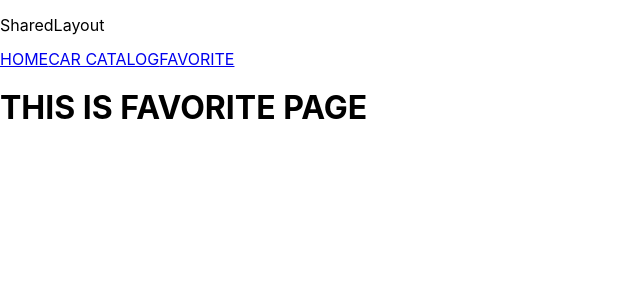
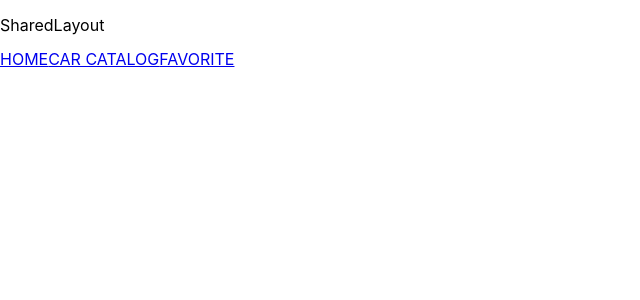
Before and after one commit to barkode/rent-cars-app, a React (Create React App) app: page /favorites in a window 1280 px wide. Shown: the top 300 px of the page, without its empty margins (0-640 px from the left). Built offline with nearby package versions, Linux system fonts and the light colour scheme.

Commit message:
Add markup to Favotites page

```diff
--- a/src/pages/Favorites/Favorites.jsx
+++ b/src/pages/Favorites/Favorites.jsx
@@ -1,14 +1,18 @@
-import React from 'react';
+import React, { useEffect } from 'react';
 import { Helmet } from 'react-helmet-async';
 
 const Favorite = () => {
+  // useEffect(() => {
+  // localStorage.getItem()
+  // }, [])
+
   return (
-    <>
+    <main>
       <Helmet>
         <title>Your favorites</title>
       </Helmet>
-      <h1>THIS IS FAVORITE PAGE</h1>
-    </>
+      {/* Cars should be stored here */}
+    </main>
   );
 };
 export default Favorite;
```
